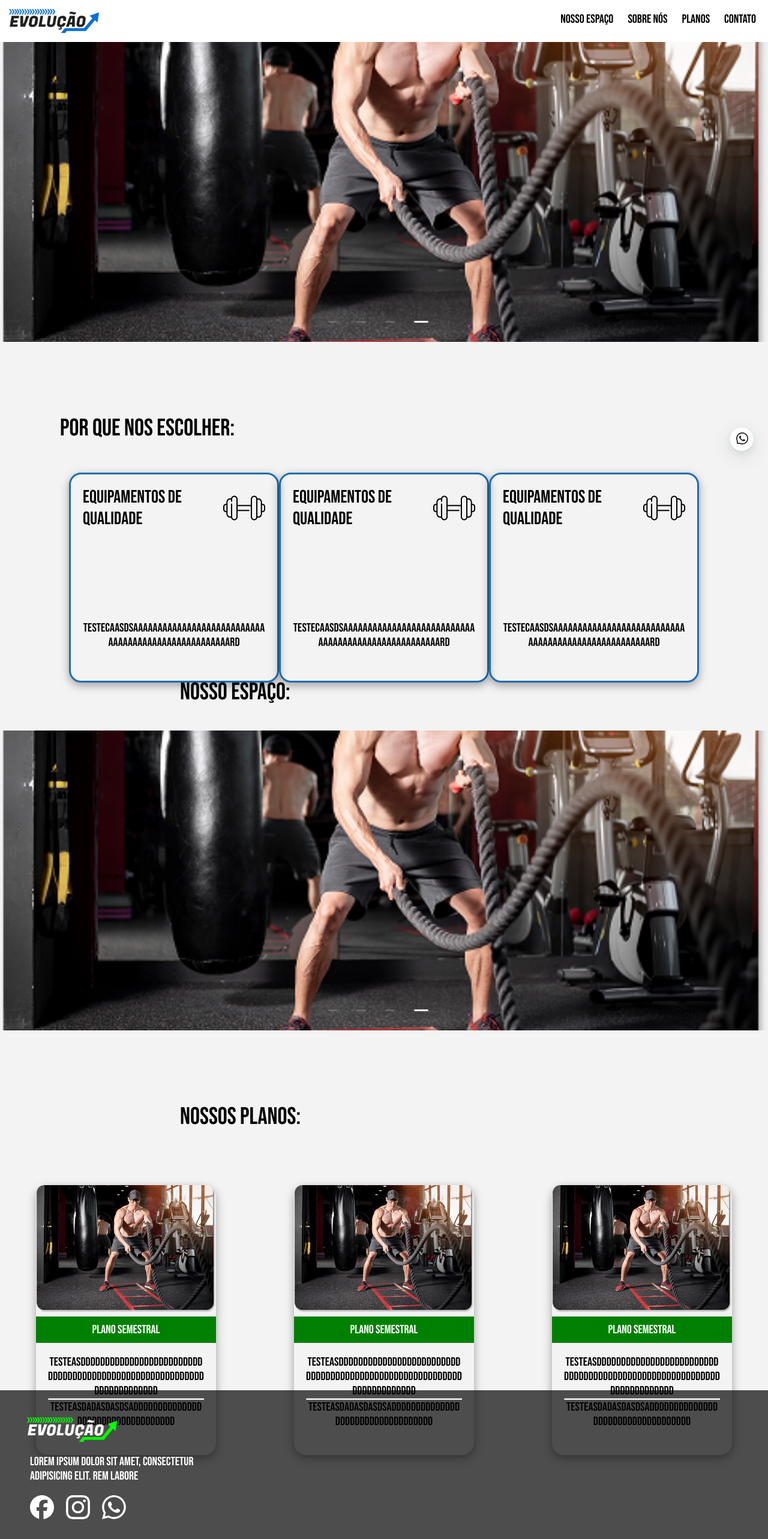
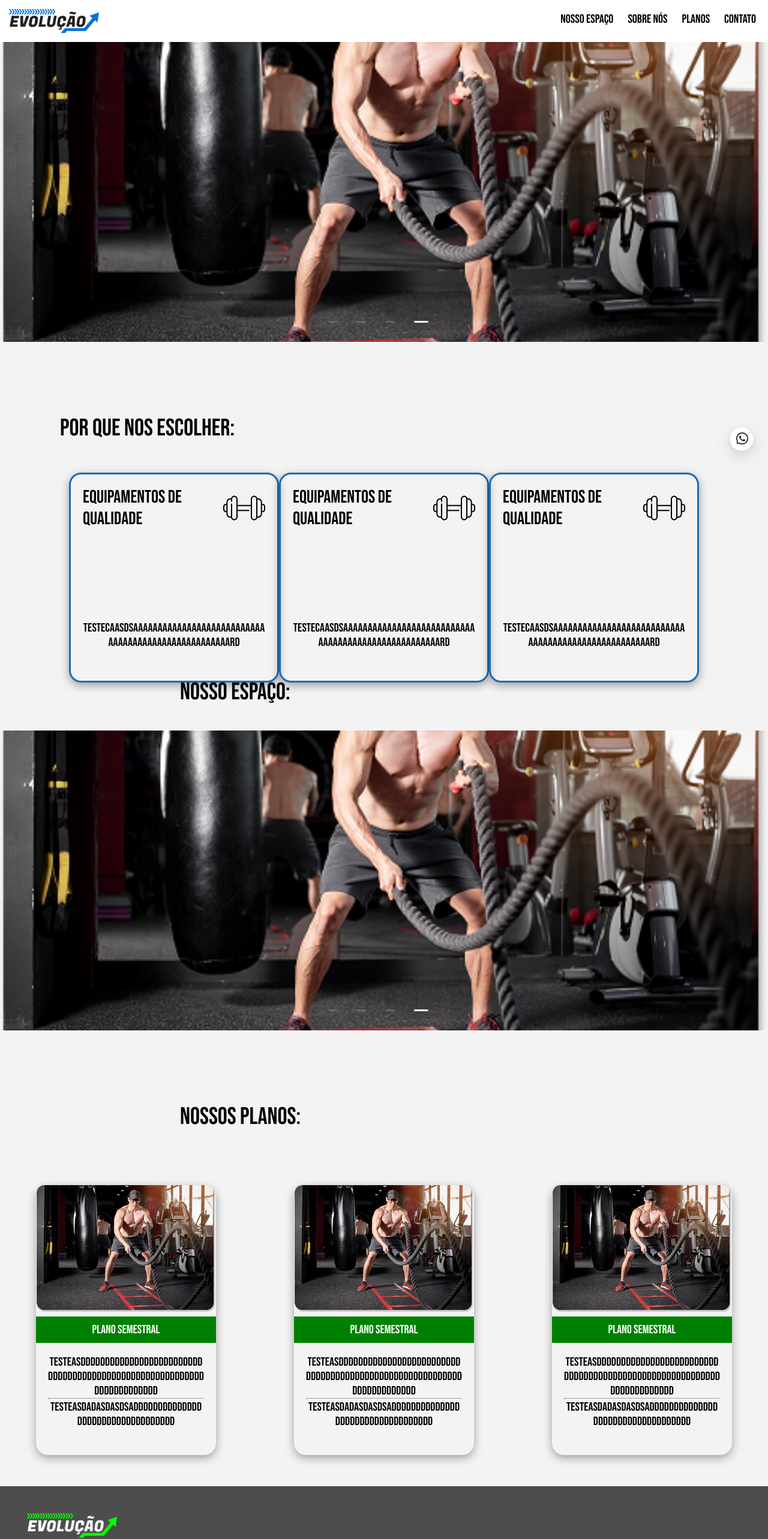
Before and after one commit to SamIamarino/Academia-Evolucao-Project, a React (Vite) app in the folder academia-evolucao/: page / in a window 1280 px wide. Shown: the top 2566 px of the page at 60% size. Built offline with nearby package versions, Linux system fonts and the light colour scheme.

Commit message:
feat: smooth scroll

```diff
--- a/academia-evolucao/src/components/planosContainer/PlanosContainer.css
+++ b/academia-evolucao/src/components/planosContainer/PlanosContainer.css
@@ -1,6 +1,6 @@
 .plano-container{
     /* border: 1px solid black; */
-    height: 60vh;
+    height: 80vh;
 }
 
 .plano-card-container{
--- a/academia-evolucao/src/index.css
+++ b/academia-evolucao/src/index.css
@@ -7,6 +7,7 @@
     padding: 0;
     box-sizing: border-box;
     text-decoration: none;
+    scroll-behavior: smooth;
 }
 body{
     background-color: rgba(235, 235, 235, 0.568);
```
